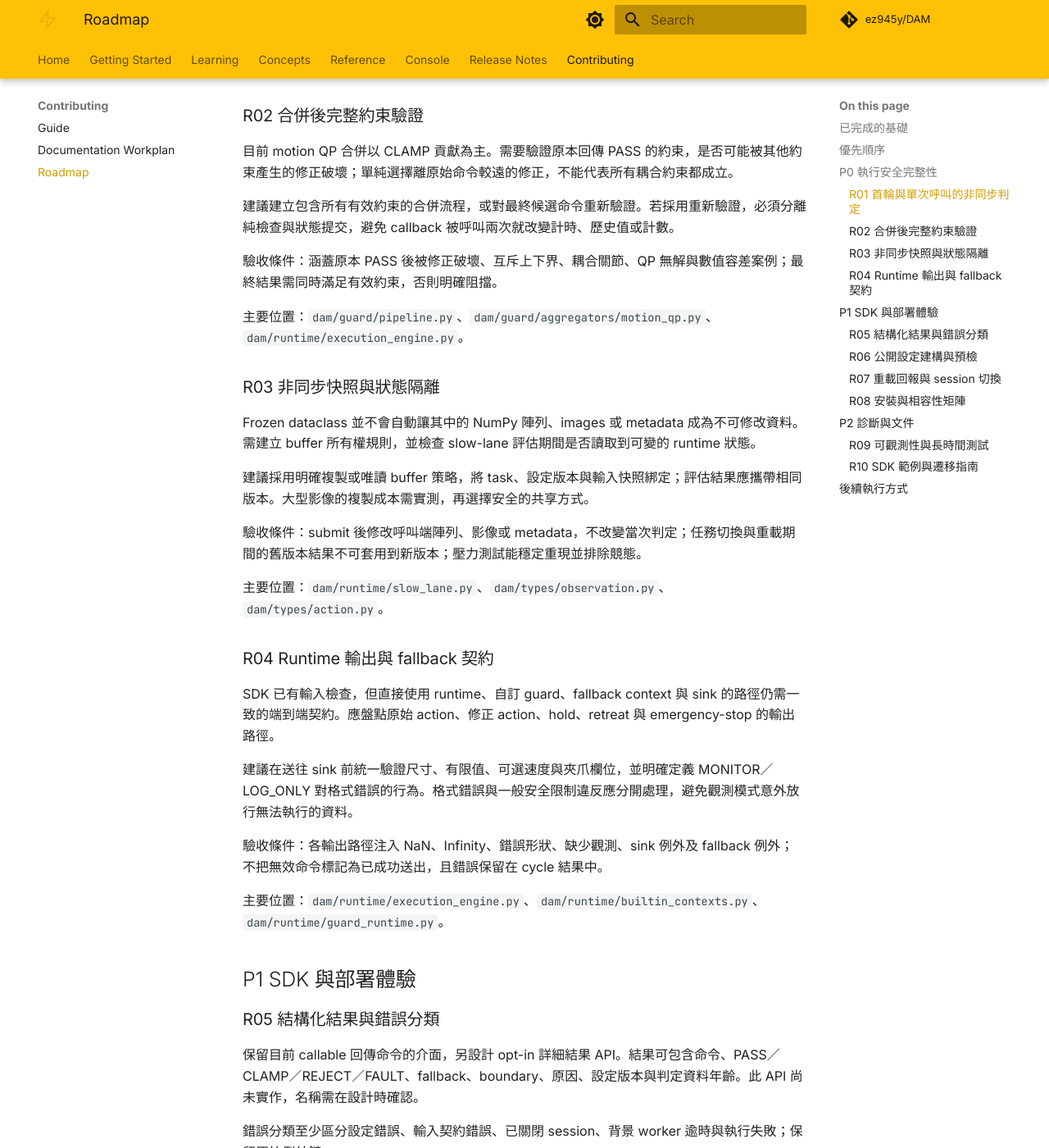
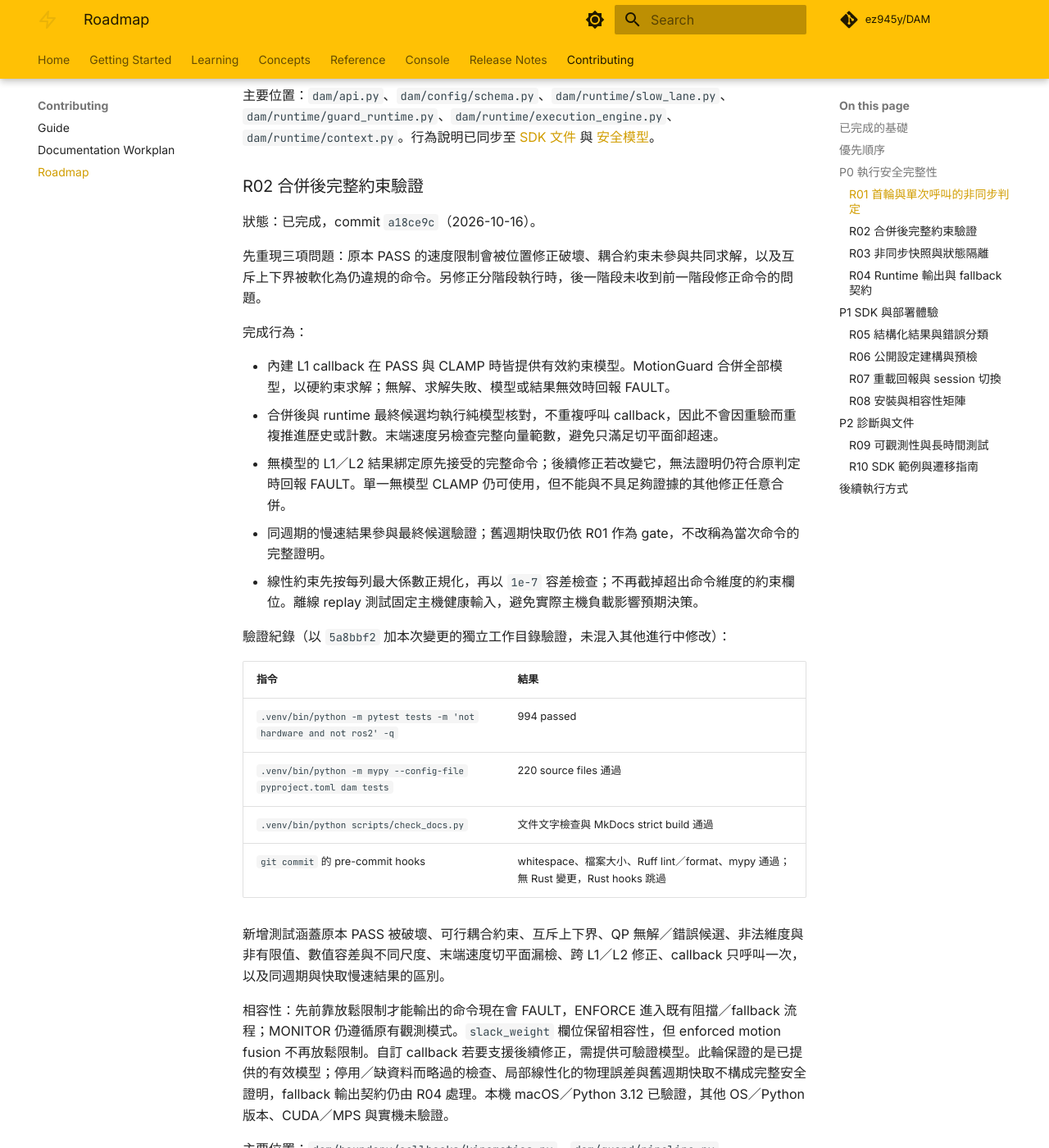
Before and after one commit to ez945y/DAM, an MkDocs documentation site: the page built from docs/roadmap.md, in a window 1280 px wide and 1400 px high, scrolled down 3167 px. Shown: the whole window at 82% size. Built offline with MkDocs 1.6.1 and Material for MkDocs 9.7.7, drawn with Linux system fonts in a browser that asks for light colours; comment, search, counter and statistics services are not loaded; some of the changed text lies outside the part shown.

Commit message:
docs: record R02 constraint integrity verification

```diff
--- a/docs/roadmap.md
+++ b/docs/roadmap.md
@@ -1,6 +1,6 @@
 # DAM 後續功能與穩定性規劃
 
-更新日期：2026-10-16。規劃以 `8b99129` 的 SDK 與 runtime 為基準；R01 已於 `caba57b` 完成，其餘項目維持待辦。
+更新日期：2026-10-16。規劃以 `8b99129` 的 SDK 與 runtime 為基準；R01 已於 `caba57b`、R02 已於 `a18ce9c` 完成，其餘項目維持待辦。
 
 下一階段優先補齊安全判定從輸入、非同步評估到輸出的完整流程，再改善 SDK 的設定、診斷與部署體驗。除明確標示完成者外，下列項目都是待辦建議，不代表已實作功能或發行承諾。先完成 P0 的可重現測試與修正，再擴充 API，避免新功能建立在不明確的執行語意上。
 
@@ -15,15 +15,16 @@
 | SDK 生命週期 | context manager、可重複 close、初始化失敗清理、單次呼叫清理、processor reset 清理 | `8b99129` |
 | SDK 輸入體驗 | list 回傳 list、浮點 Tensor 轉換、必要觀測欄位提示、缺少 observation 時阻擋 | `8b99129` |
 | 非同步首次判定 | 首輪有期限等待或未就緒即拒絕；單次 helper 等待自己的判定；公開 readiness 與判定所屬週期；正常 runtime 控制迴圈在送出前套用慢速結果 | `caba57b` |
+| 合併約束完整性 | PASS 與 CLAMP 模型共同求解；不可行時 FAULT；分階段傳遞修正，最終候選再以模型核對且不重跑 callback | `a18ce9c` |
 
-2026-10-16 Python 非硬體回歸為 968 項通過（前次基準為 935 項）；R01 最後針對性複驗為 70 項通過，型別、提交檢查與嚴格文件建置通過。這些結果不涵蓋 GPU、實機或安全認證。
+2026-10-16 R02 獨立工作目錄的 Python 非硬體回歸為 994 項通過（R01 為 968 項）；型別、提交檢查與嚴格文件建置通過。這些結果不涵蓋 GPU、實機或安全認證。
 
 ## 優先順序
 
 | 編號 | 優先級 | 開發項目 | 完成後的使用體驗 |
 | --- | --- | --- | --- |
 | R01 | P0／已完成 | 首輪與單次呼叫的非同步判定語意 | 可區分當次與快取的慢速判定；缺少首次判定不再默默放行 |
-| R02 | P0 | 合併後完整約束驗證 | 修正一條限制時，不會悄悄破壞另一條限制 |
+| R02 | P0／已完成 | 合併後完整約束驗證 | 合併納入 PASS 約束；最終命令破壞已驗證條件時回報 FAULT |
 | R03 | P0 | 非同步快照與評估狀態隔離 | 背景檢查讀到一致資料，不受後續修改干擾 |
 | R04 | P0 | Runtime 最終輸出與 fallback 契約 | 所有送出路徑都有一致的格式與有效值檢查 |
 | R05 | P1 | SDK 結構化結果與錯誤分類 | 不必讀私有欄位，就能判斷失敗原因與處理方式 |
@@ -67,13 +68,32 @@
 
 ### R02 合併後完整約束驗證
 
-目前 motion QP 合併以 CLAMP 貢獻為主。需要驗證原本回傳 PASS 的約束，是否可能被其他約束產生的修正破壞；單純選擇離原始命令較遠的修正，不能代表所有耦合約束都成立。
+狀態：已完成，commit `a18ce9c`（2026-10-16）。
 
-建議建立包含所有有效約束的合併流程，或對最終候選命令重新驗證。若採用重新驗證，必須分離純檢查與狀態提交，避免 callback 被呼叫兩次就改變計時、歷史值或計數。
+先重現三項問題：原本 PASS 的速度限制會被位置修正破壞、耦合約束未參與共同求解，以及互斥上下界被軟化為仍違規的命令。另修正分階段執行時，後一階段未收到前一階段修正命令的問題。
 
-驗收條件：涵蓋原本 PASS 後被修正破壞、互斥上下界、耦合關節、QP 無解與數值容差案例；最終結果需同時滿足有效約束，否則明確阻擋。
+完成行為：
 
-主要位置：`dam/guard/pipeline.py`、`dam/guard/aggregators/motion_qp.py`、`dam/runtime/execution_engine.py`。
+- 內建 L1 callback 在 PASS 與 CLAMP 時皆提供有效約束模型。MotionGuard 合併全部模型，以硬約束求解；無解、求解失敗、模型或結果無效時回報 FAULT。
+- 合併後與 runtime 最終候選均執行純模型核對，不重複呼叫 callback，因此不會因重驗而重複推進歷史或計數。末端速度另檢查完整向量範數，避免只滿足切平面卻超速。
+- 無模型的 L1／L2 結果綁定原先接受的完整命令；後續修正若改變它，無法證明仍符合原判定時回報 FAULT。單一無模型 CLAMP 仍可使用，但不能與不具足夠證據的其他修正任意合併。
+- 同週期的慢速結果參與最終候選驗證；舊週期快取仍依 R01 作為 gate，不改稱為當次命令的完整證明。
+- 線性約束先按每列最大係數正規化，再以 `1e-7` 容差檢查；不再截掉超出命令維度的約束欄位。離線 replay 測試固定主機健康輸入，避免實際主機負載影響預期決策。
+
+驗證紀錄（以 `5a8bbf2` 加本次變更的獨立工作目錄驗證，未混入其他進行中修改）：
+
+| 指令 | 結果 |
+| --- | --- |
+| `.venv/bin/python -m pytest tests -m 'not hardware and not ros2' -q` | 994 passed |
+| `.venv/bin/python -m mypy --config-file pyproject.toml dam tests` | 220 source files 通過 |
+| `.venv/bin/python scripts/check_docs.py` | 文件文字檢查與 MkDocs strict build 通過 |
+| `git commit` 的 pre-commit hooks | whitespace、檔案大小、Ruff lint／format、mypy 通過；無 Rust 變更，Rust hooks 跳過 |
+
+新增測試涵蓋原本 PASS 被破壞、可行耦合約束、互斥上下界、QP 無解／錯誤候選、非法維度與非有限值、數值容差與不同尺度、末端速度切平面漏檢、跨 L1／L2 修正、callback 只呼叫一次，以及同週期與快取慢速結果的區別。
+
+相容性：先前靠放鬆限制才能輸出的命令現在會 FAULT，ENFORCE 進入既有阻擋／fallback 流程；MONITOR 仍遵循原有觀測模式。`slack_weight` 欄位保留相容性，但 enforced motion fusion 不再放鬆限制。自訂 callback 若要支援後續修正，需提供可驗證模型。此輪保證的是已提供的有效模型；停用／缺資料而略過的檢查、局部線性化的物理誤差與舊週期快取不構成完整安全證明，fallback 輸出契約仍由 R04 處理。本機 macOS／Python 3.12 已驗證，其他 OS／Python 版本、CUDA／MPS 與實機未驗證。
+
+主要位置：`dam/boundary/callbacks/kinematics.py`、`dam/guard/pipeline.py`、`dam/guard/aggregators/motion_qp.py`、`dam/runtime/qp_solver.py`、`dam/runtime/execution_engine.py`。行為說明已同步至 [SDK 文件](library-api.md) 與 [安全模型](concepts/safety.md)。
 
 ### R03 非同步快照與狀態隔離
 
```
